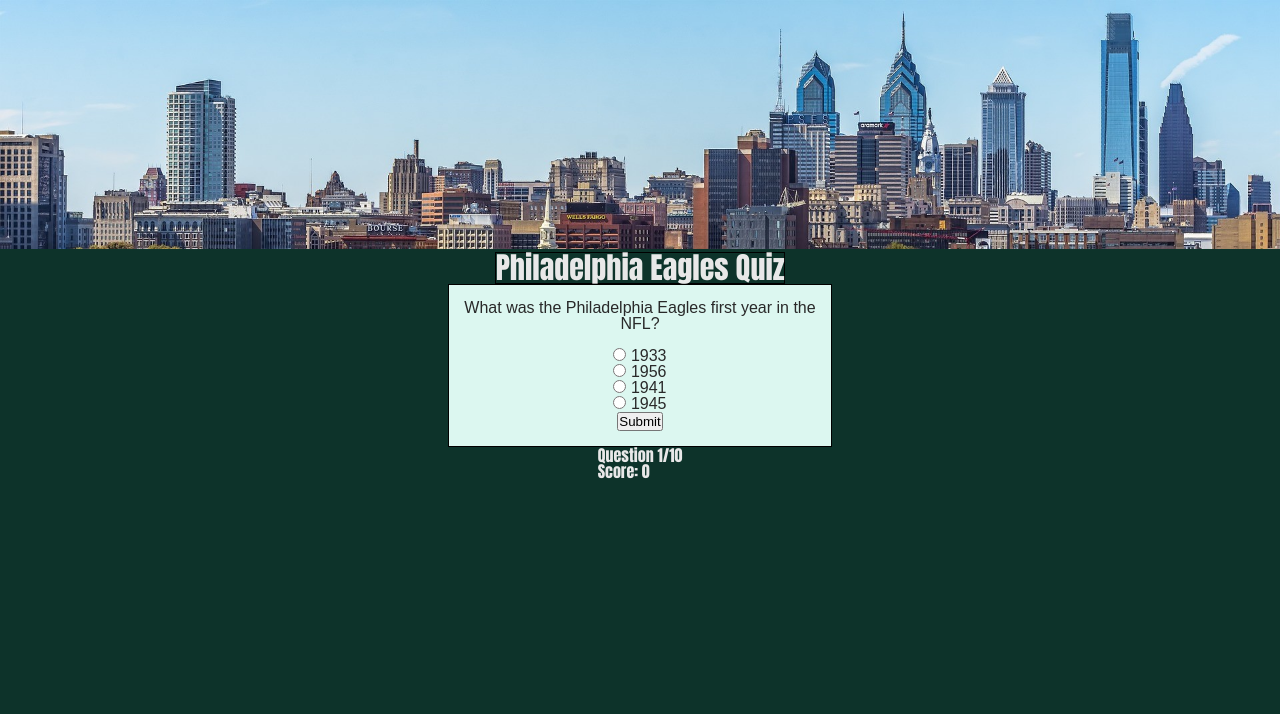
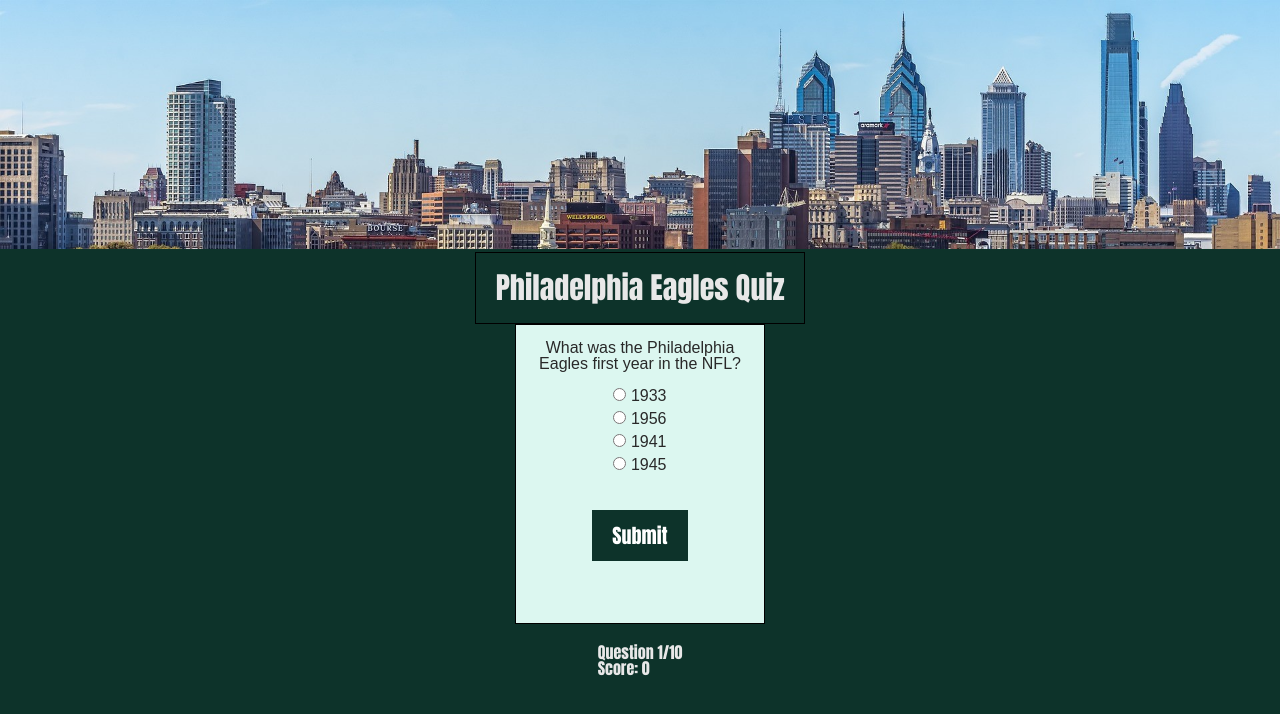
Before and after one commit to carlog1118/quiz-app, a plain HTML site: page index.html in a window 1280 px wide. Both pictures are taken after a click on the button "Start". Drawn offline with nearby package versions, Linux system fonts and the light colour scheme.

Commit message:
updated css

```diff
--- a/index.html
+++ b/index.html
@@ -9,7 +9,7 @@
     <link rel="stylesheet" type="text/css" href="main.css"/>
 </head>
 <body class="flex-c">
-    <header class="flex-c">
+    <header role="banner" class="flex-c">
         <section>
             <img class="city" src="img/philaskyline.jpg" alt="Philadelphia Skyline">
         </section>
@@ -17,14 +17,14 @@
             <h1 class="main-font">Philadelphia Eagles Quiz</h1>
         </section>
     </header>
-    <main class="flex-c">
+    <main role ="main" class="flex-c">
         <section class="js-box box">
             <h2>Prove You're the #1 Eagles Fan</h2>
             <section class="image">
                 <img src="img/logo.jpg" alt="Eagles Logo" class="container-img">
             </section>
             <section class="js-button">
-                <button type="button" class="js-start">Start</button>
+                <button type="button" class="js-start start">Start</button>
             </section>
         </section>
         <section class="js-progress main-font">
--- a/index.js
+++ b/index.js
@@ -126,7 +126,7 @@ $('.js-box').on('click', '.js-start', function(event){
 //This function renders question
 function renderQuestion(){
     let questionText= STORE[currentQuestionNumber];
-    let questionHtml= `<form class="js-question flex-c"><fieldset>
+    let questionHtml= `<form class="js-question"><fieldset>
     <legend>${questionText.question}</legend>
     <br>
     <input type="radio" id="${questionText.options[0]}" value="${questionText.options[0]}"name="answer" required>
@@ -141,13 +141,13 @@ function renderQuestion(){
     <input type="radio" id="${questionText.options[3]}" value="${questionText.options[3]}" name="answer" required>
     <label for="${questionText.options[3]}">${questionText.options[3]}</label>
     <br>
-    <button type="submit" class="js-submit">Submit</button>
+    <button type="submit" class="js-submit submit">Submit</button>
     </fieldset>
     </form>`;
    $('.js-box').html(questionHtml);
 }
 
-//this function check answer
+//this function checks answer
 function checkAnswer(){
     $('.js-box').on('submit', '.js-question', function(event){
     event.preventDefault();
@@ -198,7 +198,7 @@ function wrongAnswer(){
     $('.js-box').html(wrong);
 }
 
-//moves on to next question or displays results
+//determines whether to move onto another question or display final results
 function nextQuestion(){
     $('.js-box').on('click', '.js-next', function(event){
         currentQuestionNumber++;
@@ -211,7 +211,7 @@ function nextQuestion(){
     });
 }
 
-//final quiz results
+//displays final quiz results
 function showResults(){
     const great= [
         '#1 Fan!',
--- a/main.css
+++ b/main.css
@@ -12,7 +12,7 @@ body {
     font-family: Impact, Haettenschweiler, 'Arial Narrow Bold', sans-serif;
     font-weight: 400;
     color: #e8e8e8;
-    margin: 10px, 0px, 10px, 0px;
+    padding: 20px;
 }
 
 .flex-c {
@@ -23,6 +23,37 @@ body {
 
 h1{
     font-size: 30px;
+}
+
+h2 {
+    text-align: center;
+}
+
+form {
+    text-align: center;
+    height: 230px;
+}
+
+input {
+    margin-bottom: 10px;
+}
+
+button {
+    padding: 10px 20px;
+    font-family: Impact, Haettenschweiler, 'Arial Narrow Bold', sans-serif;
+    color: white;
+    font-size: 20px;
+    background-color: #0d332a;
+    border: none;
+}
+
+p {
+    text-align: center;
+}
+
+.submit{
+    position: relative;
+    top: 30px;
 }
 
 .header-text{
@@ -45,15 +76,14 @@ h1{
 .box {
   display: flex;
   flex-direction: column;
+  justify-content: space-between;
   align-items: center;
-  margin: auto;
-  text-align: center;
-  margin: auto;
   padding: 15px;
   border: 1px black solid;
   background-color:#dcf7f0;
   color: #292929;
   font-family: arial;
   font-size: 16px;
-  max-width: 90%;
+  width: 250px;
+  height: 300px;
 }
```
